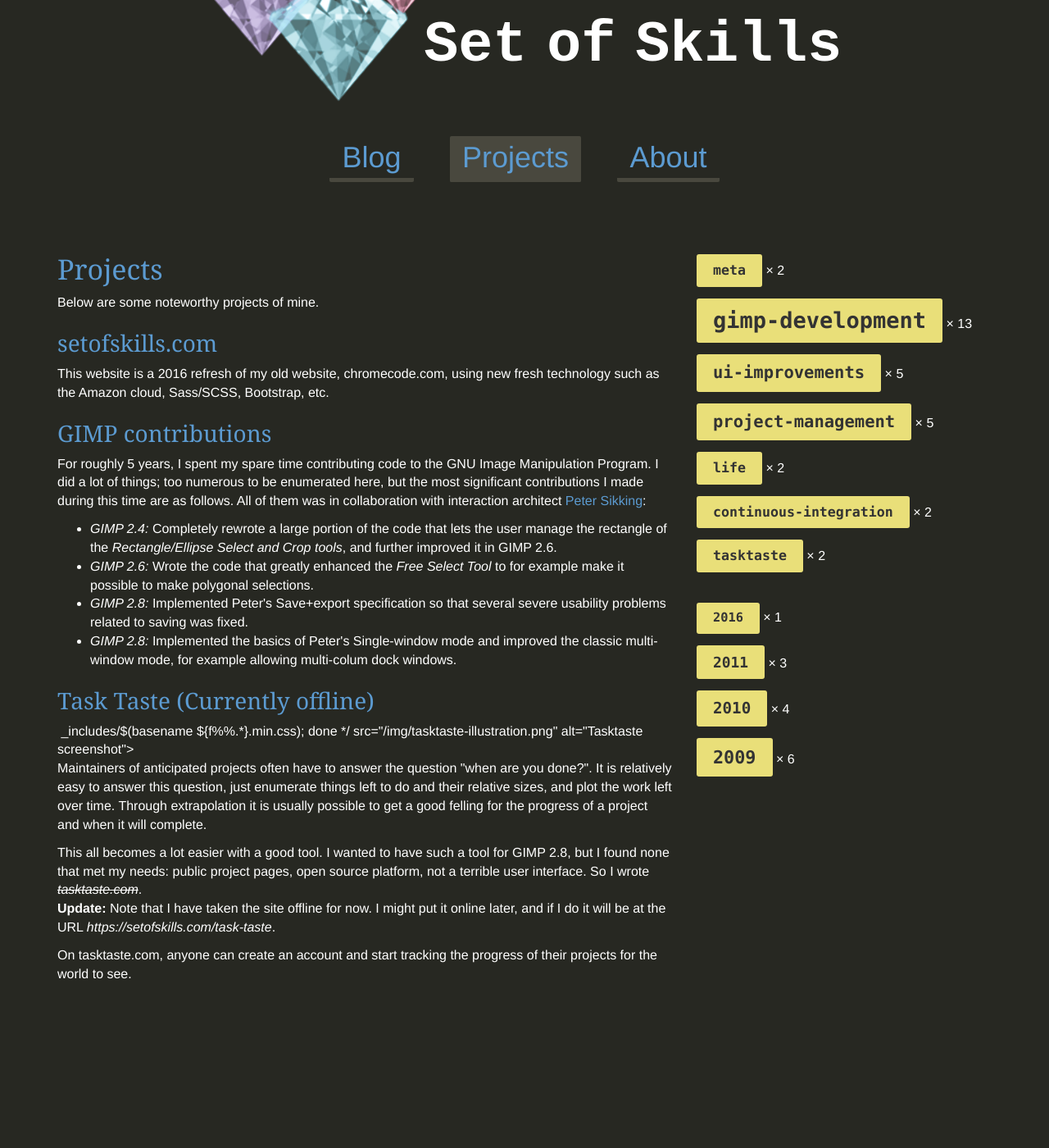
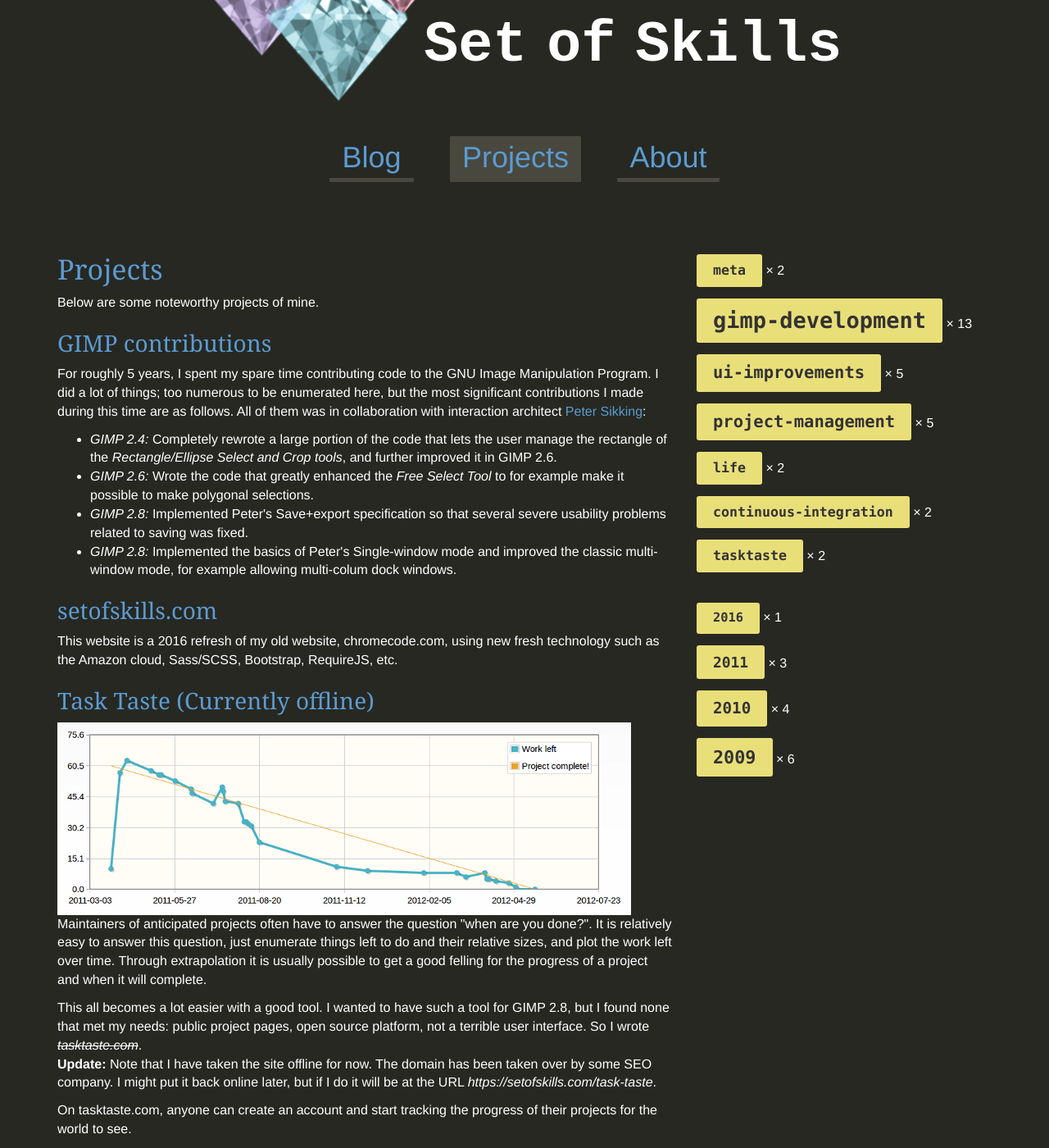
Before and after one commit to Enselic/chromecode, a Jekyll site: the page built from projects/index.html, in a window 1280 px wide and 1400 px high, scrolled down 76 px. Shown: the whole window at 82% size. Built offline with Jekyll 4.4.1, drawn with Linux system fonts in a browser that asks for light colours; comment, search, counter and statistics services are not loaded; before the commit the page ends 1287 px from its top, so only the background shows below that.

Commit message:
Update projects page

```diff
--- a/projects/index.html
+++ b/projects/index.html
@@ -46,13 +43,11 @@ nav: Projects
 	</li>
 </ul>
 
+<h3>setofskills.com</h3>
+<p>This website is a 2016 refresh of my old website, chromecode.com, using new fresh technology such as the Amazon cloud, Sass/SCSS, Bootstrap, RequireJS, etc.
+
 <h3>Task Taste (Currently offline)</h3>
-<img/*
-
-for f in _scss/*; do sass $f --style compressed > _includes/$(basename ${f%%.*}.min.css); done
-
-*/
- src="/img/tasktaste-illustration.png" alt="Tasktaste screenshot">
+<img width="700" height="235" data-original="/img/tasktaste-illustration.png" alt="Tasktaste screenshot">
 <p>
 	Maintainers of anticipated projects often have to answer the
 	question "when are you done?". It is relatively easy to answer
@@ -67,7 +62,7 @@ for f in _scss/*; do sass $f --style compressed > _includes/$(basename ${f%%.*}.
 	have such a tool for GIMP 2.8, but I found none that met my
 	needs: public project pages, open source platform, not a
 	terrible user interface. So I wrote <i><strike>tasktaste.com</strike></i>. <br/><strong>Update:</strong> Note that I have
-	taken the site offline for now. I might put it online later, and
+	taken the site offline for now. The domain has been taken over by some SEO company. I might put it back online later, but
 	if I do it will be at the URL <i>https://setofskills.com/task-taste</i>.
 </p>
 
```
Also changed, not shown: other parts of projects/index.html (+0 -3 lines).
